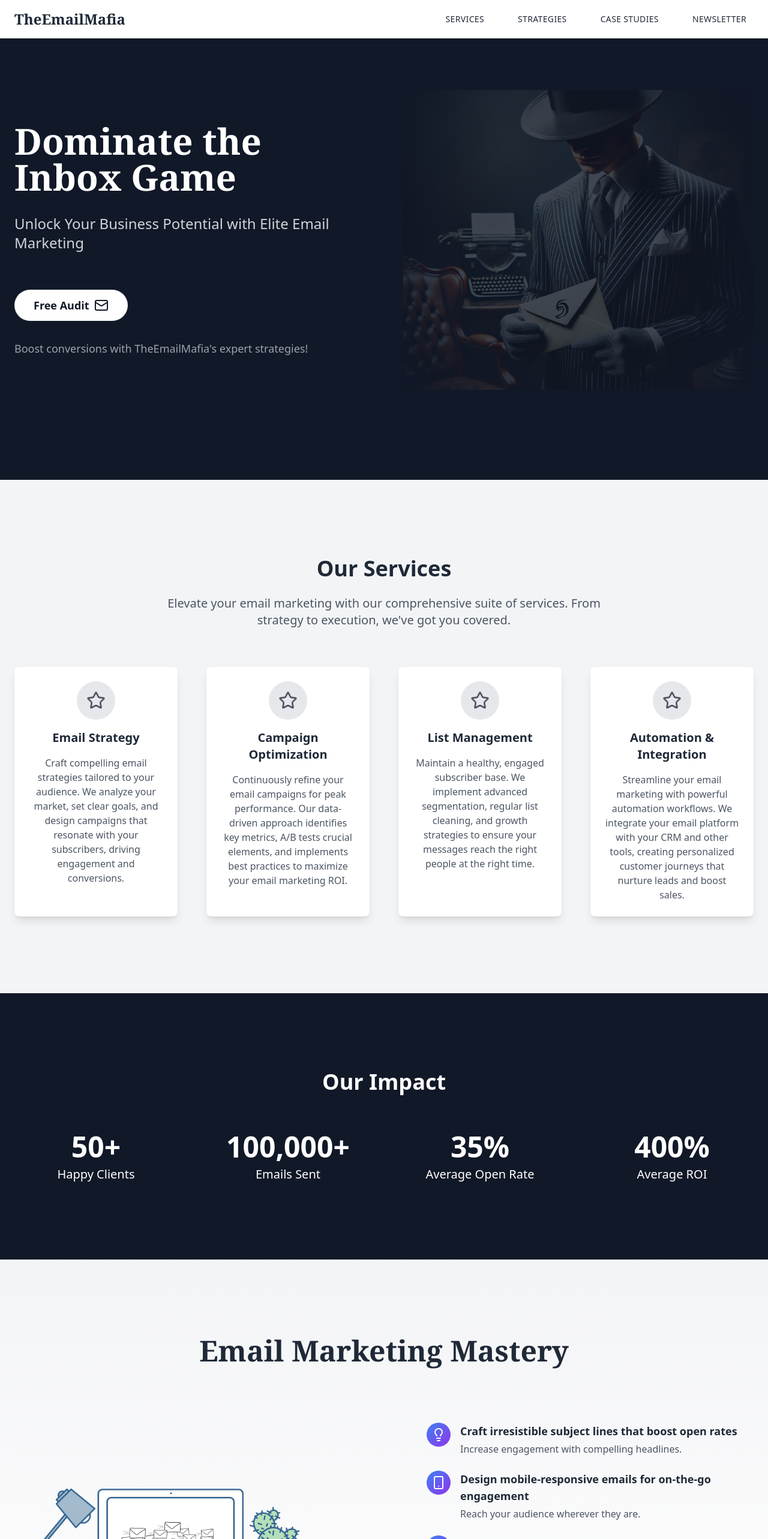
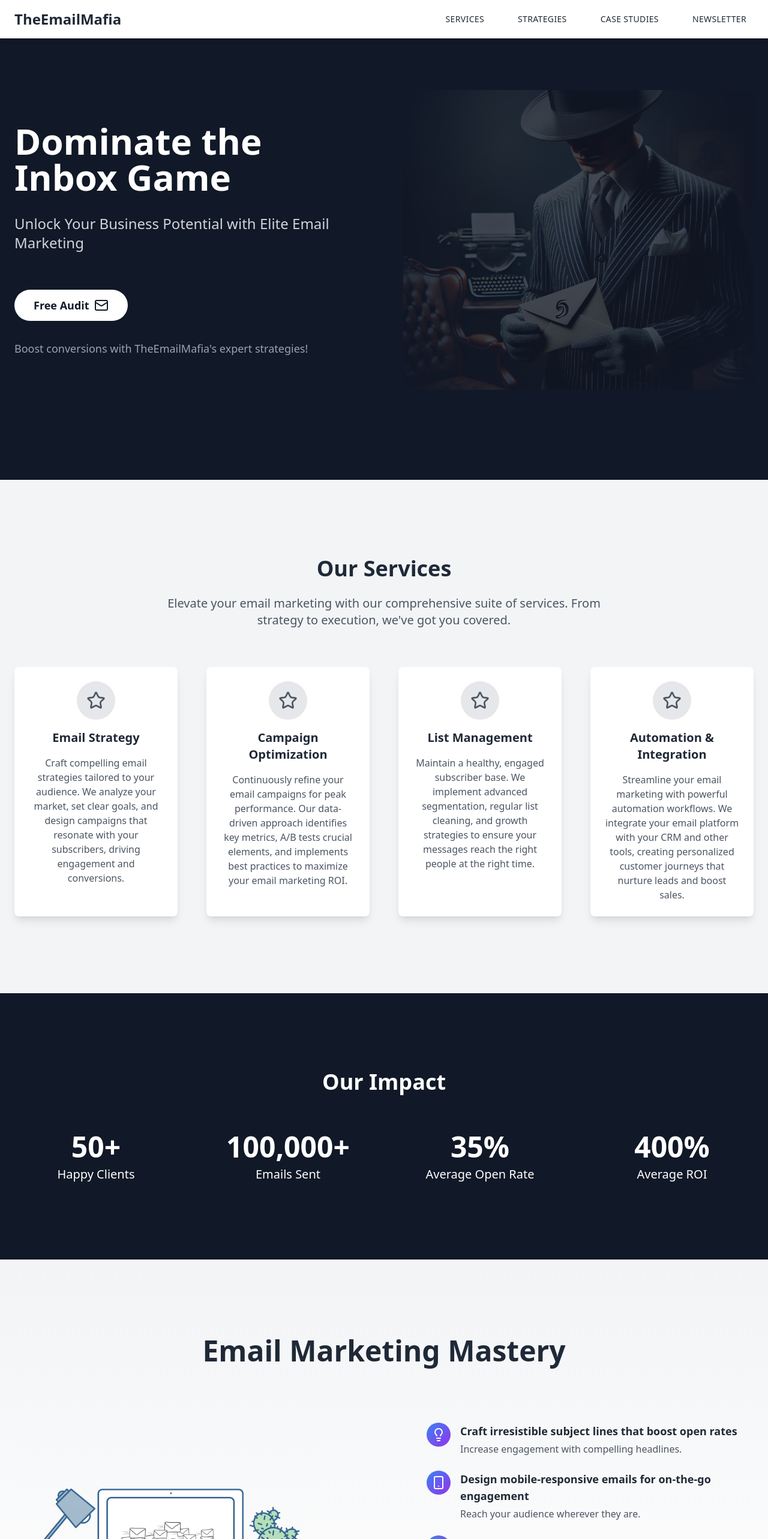
Before and after one commit to Ankurrawat-12/BlinkReach, a Next.js app: page / in a window 1280 px wide. Shown: the top 2566 px of the page at 60% size. Built offline with nearby package versions, Linux system fonts and the light colour scheme.

Commit message:
Changed font

```diff
--- a/components/CaseStudies.tsx
+++ b/components/CaseStudies.tsx
@@ -15,7 +15,7 @@ const CaseStudies: React.FC<CaseStudiesProps> = ({ isVisible }) => {
   return (
     <section id="caseStudies" className={`bg-gray-900 text-white py-24 md:py-32 transition-all duration-1000 ${isVisible ? 'opacity-100 translate-y-0' : 'opacity-0 translate-y-10'}`}>
       <div className="container mx-auto px-6">
-        <h2 className="text-4xl md:text-5xl font-bold text-center mb-16 md:mb-24 font-serif">Case Studies</h2>
+        <h2 className="text-4xl md:text-5xl font-bold text-center mb-16 md:mb-24">Case Studies</h2>
         <div className="grid grid-cols-1 md:grid-cols-3 gap-8">
           {caseStudies.map((study, index) => (
             <div key={index} className="bg-gray-800 p-6 rounded-lg shadow-lg hover:shadow-xl transition-all duration-300 transform hover:-translate-y-2">
--- a/components/FAQ.tsx
+++ b/components/FAQ.tsx
@@ -32,7 +32,7 @@ const FAQ: React.FC<FAQProps> = ({ isVisible }) => {
   return (
     <section id="faq" className={`py-24 md:py-32 bg-gray-900 text-white transition-all duration-1000 ${isVisible ? 'opacity-100 translate-y-0' : 'opacity-0 translate-y-10'}`}>
       <div className="container mx-auto px-6">
-        <h2 className="text-4xl md:text-5xl font-bold text-center mb-16 md:mb-24 font-serif">Frequently Asked Questions</h2>
+        <h2 className="text-4xl md:text-5xl font-bold text-center mb-16 md:mb-24 ">Frequently Asked Questions</h2>
         <div className="max-w-3xl mx-auto space-y-4">
           {faqs.map((faq, index) => (
             <div
--- a/components/Header.tsx
+++ b/components/Header.tsx
@@ -9,7 +9,7 @@ const Header: React.FC<HeaderProps> = ({ scrollToSection }) => {
     <header className="bg-white shadow-md fixed w-full z-50 transition-all duration-300">
       <nav className="container mx-auto px-6 py-4">
         <div className="flex flex-col items-center md:flex-row md:justify-between">
-          <div className="text-2xl font-bold text-gray-800 font-serif mb-4 md:mb-0 transition-all duration-300 hover:text-gray-600">TheEmailMafia</div>
+          <div className="text-2xl font-bold text-gray-800 mb-4 md:mb-0 transition-all duration-300 hover:text-gray-600">TheEmailMafia</div>
           <div className="hidden md:flex space-x-4 lg:space-x-8">
             <a href="#services" onClick={(e) => { e.preventDefault(); scrollToSection('services'); }} className="hover:text-gray-600 transition-colors text-xs lg:text-sm uppercase tracking-wide px-3 py-1">Services</a>
             <a href="#strategies" onClick={(e) => { e.preventDefault(); scrollToSection('strategies'); }} className="hover:text-gray-600 transition-colors text-xs lg:text-sm uppercase tracking-wide px-3 py-1">Strategies</a>
--- a/components/Hero.tsx
+++ b/components/Hero.tsx
@@ -48,7 +48,7 @@ const Hero: React.FC = () => {
       <div className="container mx-auto px-6 relative z-10">
         <div className="grid grid-cols-1 md:grid-cols-2 gap-12 md:gap-16 items-center">
           <div className="space-y-8 text-center md:text-left">
-            <h1 className="text-4xl md:text-5xl lg:text-6xl font-bold font-serif leading-tight">Dominate the Inbox Game</h1>
+            <h1 className="text-4xl md:text-5xl lg:text-6xl font-bold leading-tight">Dominate the Inbox Game</h1>
             <p className="text-xl md:text-2xl text-gray-300 pb-[30px]">Unlock Your Business Potential with Elite Email Marketing</p>
             {!isAuditRequested ? (
               !showAuditInput ? (
--- a/components/Strategies.tsx
+++ b/components/Strategies.tsx
@@ -17,7 +17,7 @@ const Strategies: React.FC<StrategiesProps> = ({ isVisible }) => {
   return (
     <section id="strategies" className={`py-12 sm:py-16 md:py-24 lg:py-32 bg-gradient-to-b from-gray-100 to-white transition-all duration-1000 ${isVisible ? 'opacity-100 translate-y-0' : 'opacity-0 translate-y-10'}`}>
       <div className="container mx-auto px-4 sm:px-6 lg:px-8">
-        <h2 className="text-3xl sm:text-4xl md:text-5xl font-bold text-center mb-8 sm:mb-12 md:mb-16 lg:mb-24 font-serif">Email Marketing Mastery</h2>
+        <h2 className="text-3xl sm:text-4xl md:text-5xl font-bold text-center mb-8 sm:mb-12 md:mb-16 lg:mb-24">Email Marketing Mastery</h2>
         <div className="flex flex-col lg:flex-row items-center justify-between lg:space-x-12">
           <div className={`w-full lg:w-1/2 mb-8 lg:mb-0 transition-all duration-1000 transform ${isVisible ? 'opacity-100 translate-y-0' : 'opacity-0 translate-y-10'}`}>
             <div className="relative w-full aspect-[4/3] max-w-[500px] mx-auto lg:mx-0 rounded-lg overflow-hidden">
```
